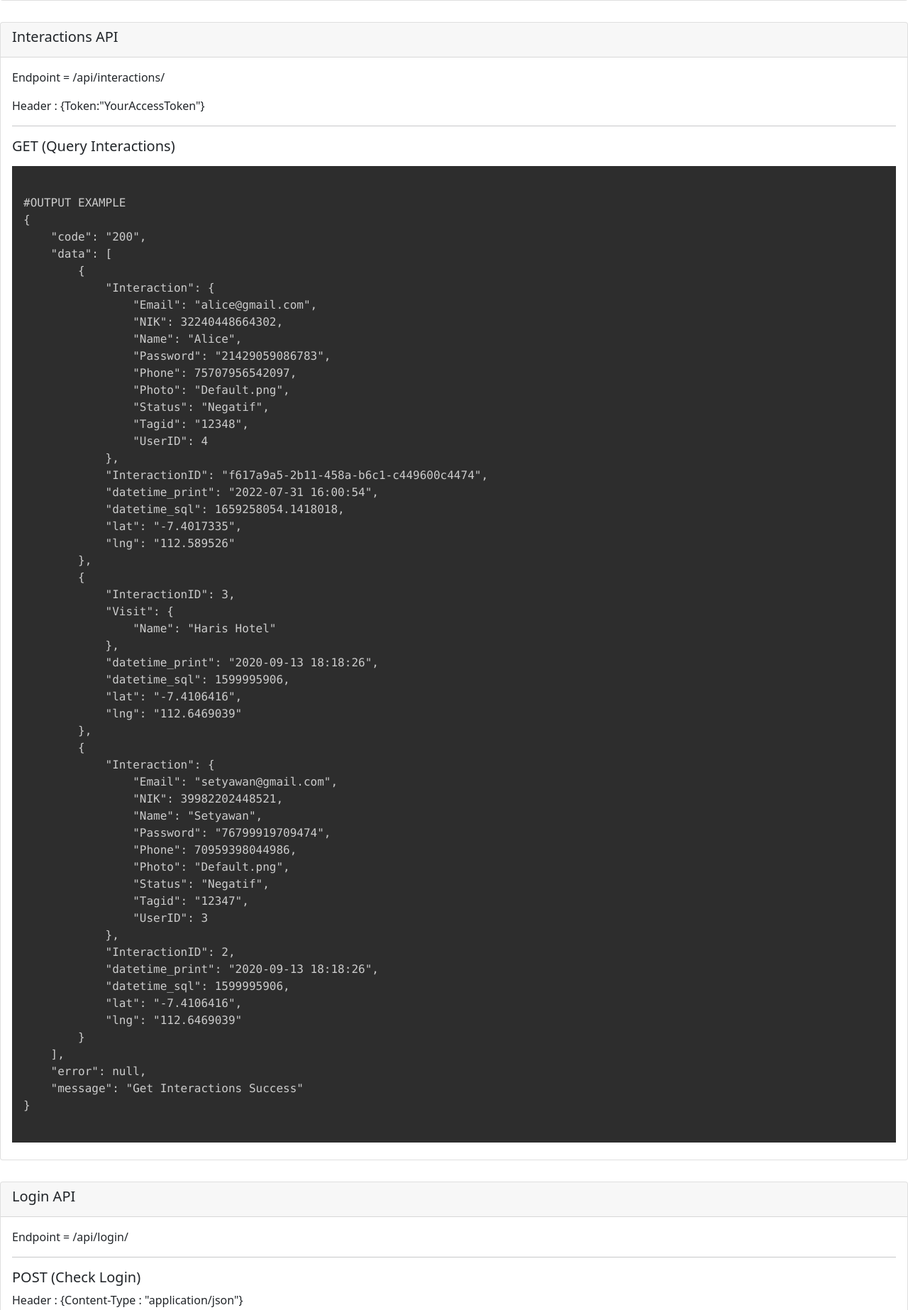
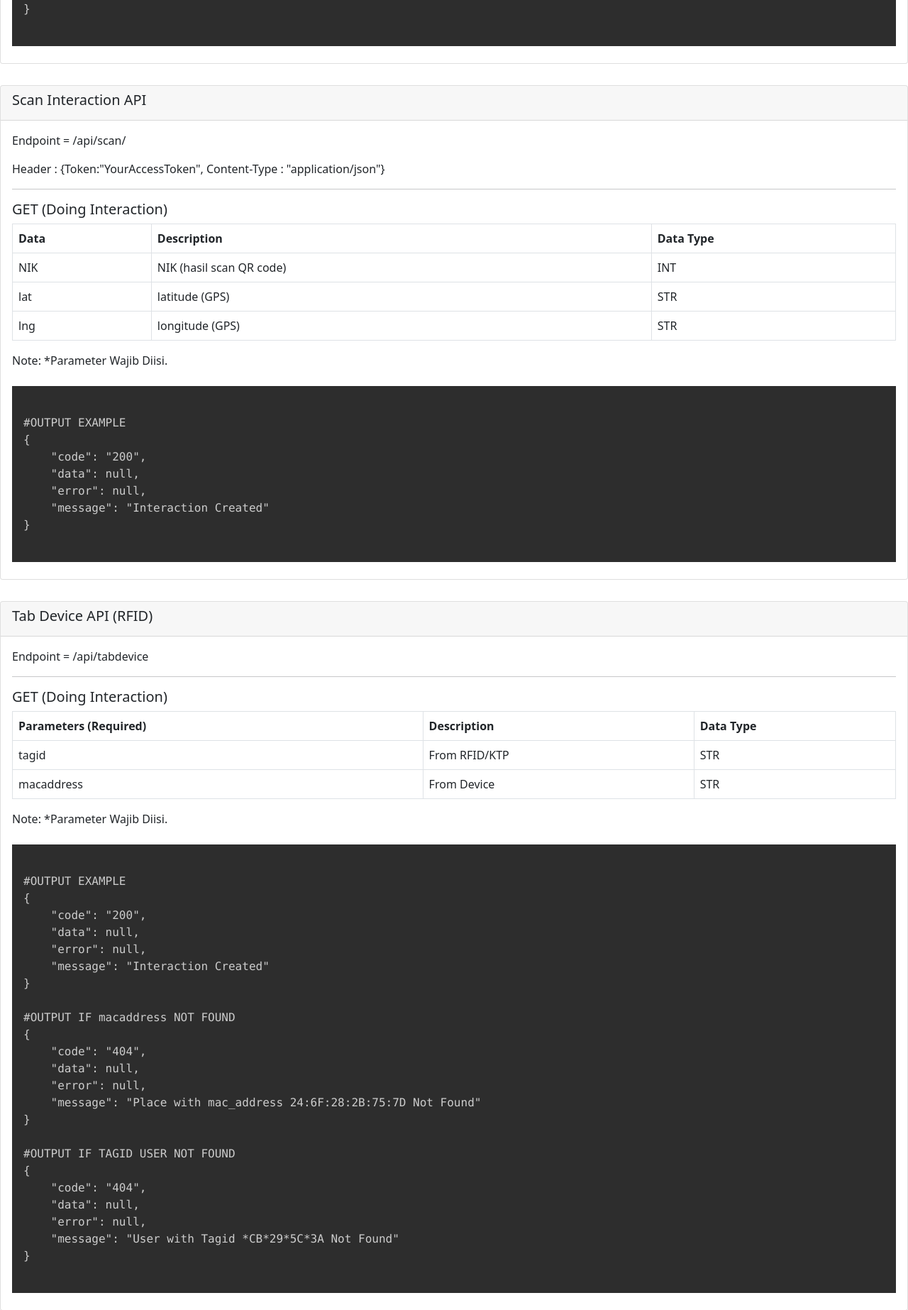
Before and after one commit to ArikSetyawan/s01sc4n, a Flask app: page / in a window 1280 px wide. Shown: the part 2059-3905 px from the top of the page at 71% size. Run offline with Flask 2, Linux system fonts and the light colour scheme.

Commit message:
Add endpoint for tab RFID and add example output

```diff
--- a/app.py
+++ b/app.py
@@ -159,7 +159,7 @@ class Resource_Users(Resource):
             query_user = session.run("match (a:Users {NIK:$NIK}) return a ",NIK=int(args['NIK']))
             query_user = query_user.single()
             if query_user == None:
-                return jsonify({"code":"200","data":None,"error":None,"message":"Get User by NIK Success"})
+                return jsonify({"code":"404","data":None,"error":None,"message":"Get User by NIK Failed. User Not Found"})
             else:
                 query_user = query_user.data()['a']
                 return jsonify({"code":"200","data":query_user,"error":None,"message":"Get User by NIK Success"})
@@ -344,6 +344,64 @@ class Resource_Scan(Resource):
         }
         return jsonify(data_return)
 
+class ResourceTabDevice(Resource):
+    def get(self):
+        parser = reqparse.RequestParser()
+        parser.add_argument('tagid', location='args', required=True)
+        parser.add_argument('macaddress', location='args', required=True)
+        args = parser.parse_args()
+
+        # Get Place by mac_addr
+        place = session.run(' match (n:Places {mac_address:$mac_address}) return n ',mac_address=args['macaddress'])
+        place = place.single()
+        if place == None:
+            data_return = {
+                "data": None,
+                "message":"Place with mac_address {} Not Found".format(args['macaddress']),
+                "code": "404",
+                "error":None
+            }
+            return jsonify(data_return)
+        place = place.data()['n']
+
+        # Get Person
+        person = session.run(' match (n:Users {Tagid:$tagid}) return n ', tagid=args['tagid'])
+        person = person.single()
+        if person == None:
+            data_return = {
+                "data": None,
+                "message":"User with Tagid {} Not Found".format(args['tagid']),
+                "code": "404",
+                "error":None
+            }
+            return jsonify(data_return)
+        person = person.data()['n']
+
+        # Generate InteractionID
+        InteractionID = str(uuid.uuid4())
+        # Generate Timestamp
+        datetime_sql = time.time()
+        # Format Timestamp to string
+        datetime_print = datetime.datetime.fromtimestamp(datetime_sql).strftime('%Y-%m-%d %H:%M:%S')
+
+        # Create new interaction
+        interaction = session.run(" create(a:Interactions {InteractionID:$InteractionID,datetime_print:$datetime_print,datetime_sql:$datetime_sql,lat:$lat,lng:$lng}) ",InteractionID=InteractionID,datetime_print=datetime_print,datetime_sql=datetime_sql,lat=place['lat'] ,lng=place['lng'])
+
+        # Connect User
+        person1 = session.run("match (a:Users {Tagid:$Tagid}),(b:Interactions {InteractionID:$InteractionID}) merge (a)-[:VISIT]->(b)  ",Tagid=args['tagid'],InteractionID=InteractionID)
+
+        # Connect Place
+        person1 = session.run("match (a:Places {mac_address:$mac_address}),(b:Interactions {InteractionID:$InteractionID}) merge (a)-[:VISIT]->(b)  ",mac_address=args['macaddress'],InteractionID=InteractionID)
+
+
+        data_return = {
+            "data": None,
+            "message":"Interaction Created",
+            "code": "200",
+            "error":None
+        }
+        return jsonify(data_return)
+
 # class Resource_coba(Resource):
 #     def get(self):
 #         token = dict(request.headers)['Token']
@@ -356,6 +414,7 @@ api.add_resource(Resource_Interactions, "/api/interactions/")
 api.add_resource(Resource_Login, "/api/login/")
 api.add_resource(Resource_Refresh_Token, "/api/refresh_token/")
 api.add_resource(Resource_Scan, "/api/scan/")
+api.add_resource(ResourceTabDevice, '/api/tabdevice')
 # api.add_resource(Resource_coba, "/api/coba/")
 
 if __name__ == "__main__":
--- a/templates/docs.html
+++ b/templates/docs.html
@@ -16,6 +16,7 @@
             <ul>
                 <li><a href="#User">User</a></li>
                 <li><a href="#Scan">Scan</a></li>
+                <li><a href="#TabDevice">Tab Device</a></li>
                 <li><a href="#Interaction">Interaction</a></li>
                 <li><a href="#Login">Login</a></li>
                 <li><a href="#RefreshToken">Refresh Token</a></li>
@@ -81,6 +82,39 @@
     "error": null,
     "message": "Get User Success"
 }
+
+#OUTPUT IF USING NIK PARAMETERS
+{
+    "code": "200",
+    "data": {
+        "Email": "arik@gmail.com",
+        "NIK": 9936961364932,
+        "Name": "Arik",
+        "Password": "85236592636241",
+        "Phone": 27457851227657,
+        "Photo": "Default.png",
+        "Status": "Negatif",
+        "Tagid": "*CB*29*5C*3E",
+        "UserID": 1
+    },
+    "error": null,
+    "message": "Get User by NIK Success"
+}
+
+#OUTPUT IF USING NIK PARAMETERS BUT NOT FOUND
+{
+    "code": "404",
+    "data": null,
+    "error": null,
+    "message": "Get User by NIK Failed. User Not Found"
+}
+
+#OUTPUT IF NIK PARAMETERS NOT INT
+{
+    "message": {
+        "NIK": "invalid literal for int() with base 10: 'null'"
+    }
+}
                                     </code></pre>
                                 </div>
                             </div>
@@ -135,6 +169,74 @@
     "data": null,
     "error": null,
     "message": "Interaction Created"
+}
+                                    </code></pre>
+                                </div>
+                            </div>
+
+                        </div>
+                    </div>
+                </div>
+                        </div>
+                    </div>
+                </div>
+
+                <div class="col-12" style="margin-top: 30px;">
+                    <div class="card" id="TabDevice">
+                        <div class="card-header">
+                            <h5 class="card-title">Tab Device API (RFID)</h5>
+                        </div>
+                        <div class="card-body">
+                            <p class="card-text">Endpoint = /api/tabdevice</p>
+                            <hr>
+                            <h5>GET (Doing Interaction)</h5>
+                            <table class="table table-bordered">
+                                <thead>
+                                    <tr>
+                                        <th>Parameters (Required)</th>
+                                        <th>Description</th>
+                                        <th>Data Type</th>
+                                    </tr>
+                                </thead>
+                                    <tr>
+                                        <td>tagid</td>
+                                        <td>From RFID/KTP</td>
+                                        <td>STR</td>
+                                    </tr>
+                                    <tr>
+                                        <td>macaddress</td>
+                                        <td>From Device</td>
+                                        <td>STR</td>
+                                    </tr>
+                                </tbody>
+                            </table>
+                            <p class="card-text">Note: *Parameter Wajib Diisi.</p>
+
+                            <div class="row">
+                                <div class="col">
+                                    <pre class="language-javascript" data-jsonp="https://api.github.com/repos/leaverou/prism/contents/prism.js"><code>
+#OUTPUT EXAMPLE
+{
+    "code": "200",
+    "data": null,
+    "error": null,
+    "message": "Interaction Created"
+}
+
+#OUTPUT IF macaddress NOT FOUND
+{
+    "code": "404",
+    "data": null,
+    "error": null,
+    "message": "Place with mac_address 24:6F:28:2B:75:7D Not Found"
+}
+
+#OUTPUT IF TAGID USER NOT FOUND
+{
+    "code": "404",
+    "data": null,
+    "error": null,
+    "message": "User with Tagid *CB*29*5C*3A Not Found"
 }
                                     </code></pre>
                                 </div>
```
